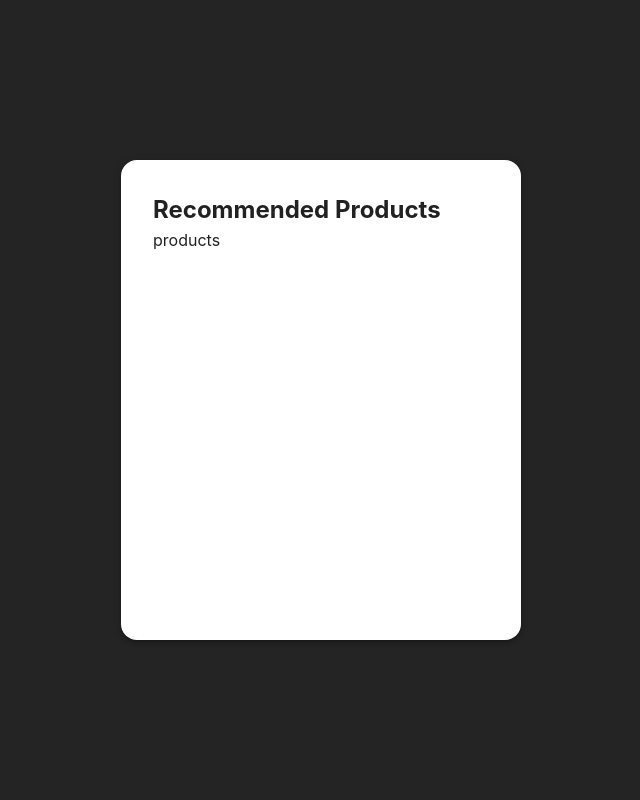
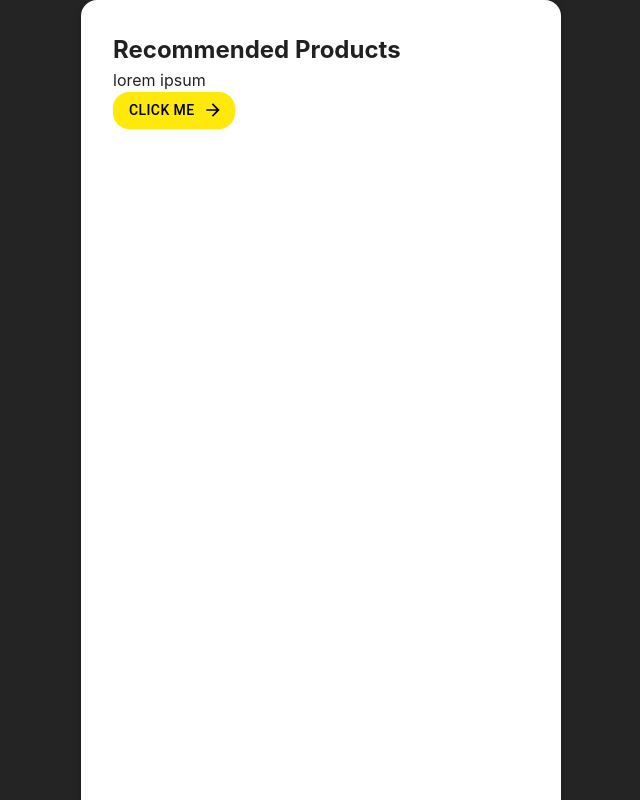
Before and after one commit to wzyndul/collabathon2024, a React (Vite) app in the folder frontend/: page / in a window 1280 px wide. Shown: the top 800 px of the page, without its empty margins (319-959 px from the left). Built offline with nearby package versions, Linux system fonts and the light colour scheme.

Commit message:
feat: add button

```diff
--- /dev/null
+++ b/frontend/src/components/Button/Button.styles.ts
@@ -0,0 +1,7 @@
+import { css } from "@emotion/react";
+
+export const buttonStyle = (bgColor: string, txtColor: string) => css`
+	border-radius: 1rem;
+	background-color: ${bgColor};
+    color: ${txtColor};
+`;
--- /dev/null
+++ b/frontend/src/components/Button/Button.tsx
@@ -0,0 +1,39 @@
+/** @jsxImportSource @emotion/react */
+import React from "react";
+import { Button as MUIButton } from "@mui/material";
+import { buttonStyle } from "./Button.styles";
+
+interface ButtonProps {
+	variant?: "text" | "outlined" | "contained" | undefined;
+	bgColor: string;
+    txtColor: string;
+	onClick: () => void;
+	startIcon?: React.ReactNode;
+	endIcon?: React.ReactNode;
+	children: React.ReactNode;
+}
+
+export const Button: React.FC<ButtonProps> = ({
+	variant = "contained",
+	bgColor,
+    txtColor,
+	onClick,
+	startIcon,
+	endIcon,
+	children,
+}) => {
+	const style = buttonStyle(bgColor, txtColor);
+
+	return (
+		<MUIButton
+			css={style}
+			variant={variant}
+			onClick={onClick}
+			startIcon={startIcon}
+			endIcon={endIcon}
+			disableElevation={true}
+		>
+			{children}
+		</MUIButton>
+	);
+};
--- a/frontend/src/widgets/RecommendedProducts.tsx
+++ b/frontend/src/widgets/RecommendedProducts.tsx
@@ -1,13 +1,23 @@
-import React from 'react';
-import { WidgetContainer } from '../components/WidgetContainer/WidgetContainer';
+import React from "react";
+import { WidgetContainer } from "../components/WidgetContainer/WidgetContainer";
+import { Button } from "../components/Button/Button";
+import ArrowForwardIcon from "@mui/icons-material/ArrowForward";
 
 export const RecommendedProducts: React.FC = () => {
-    return (
-        <WidgetContainer width={'25rem'} height={'30rem'}>
-            <h2>Recommended Products</h2>
-            <div>
-                products
-            </div>
-        </WidgetContainer>
-    );
+	return (
+		<WidgetContainer width={"30rem"} height={"60rem"}>
+			<div>
+				<h2>Recommended Products</h2>
+				<p>lorem ipsum</p>
+				<Button
+					onClick={() => console.log("Button clicked")}
+					bgColor={"#FFE90B"}
+					txtColor={"black"}
+					endIcon={<ArrowForwardIcon />}
+				>
+					Click me
+				</Button>
+			</div>
+		</WidgetContainer>
+	);
 };
```
